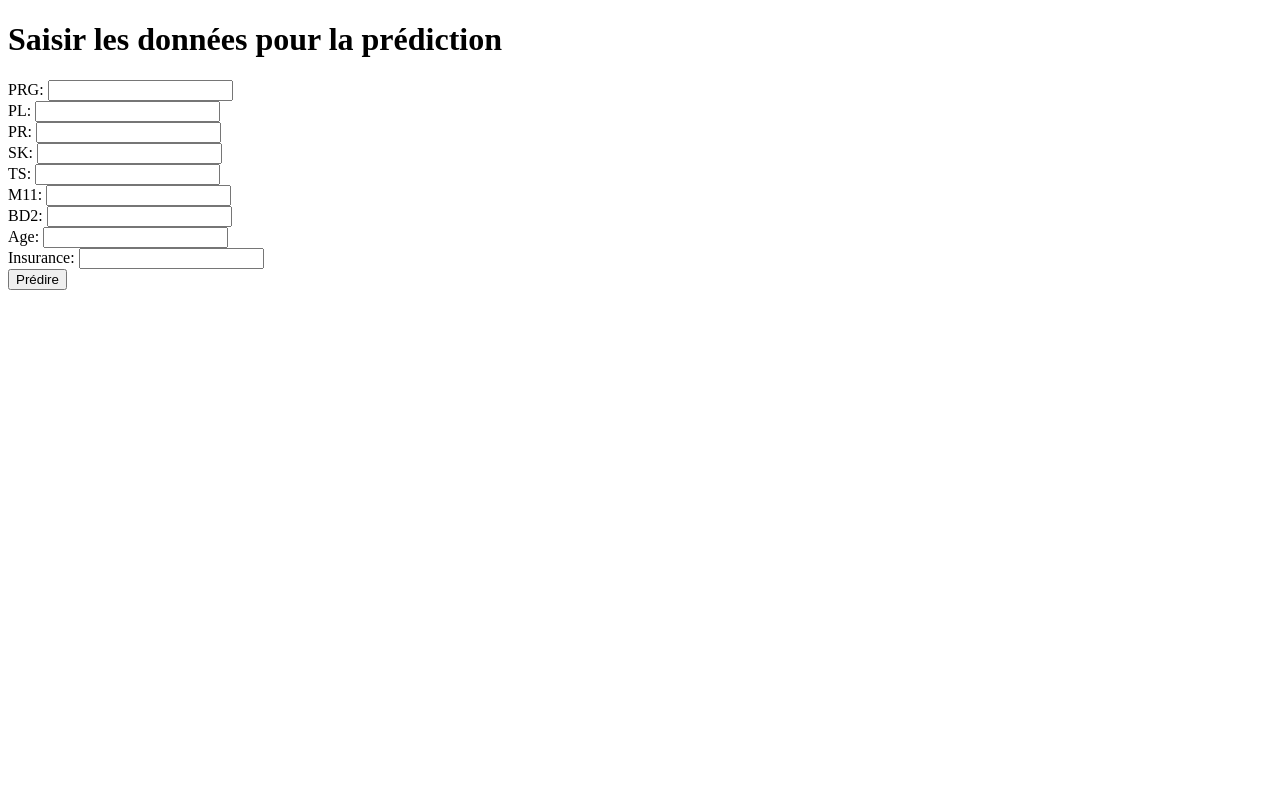
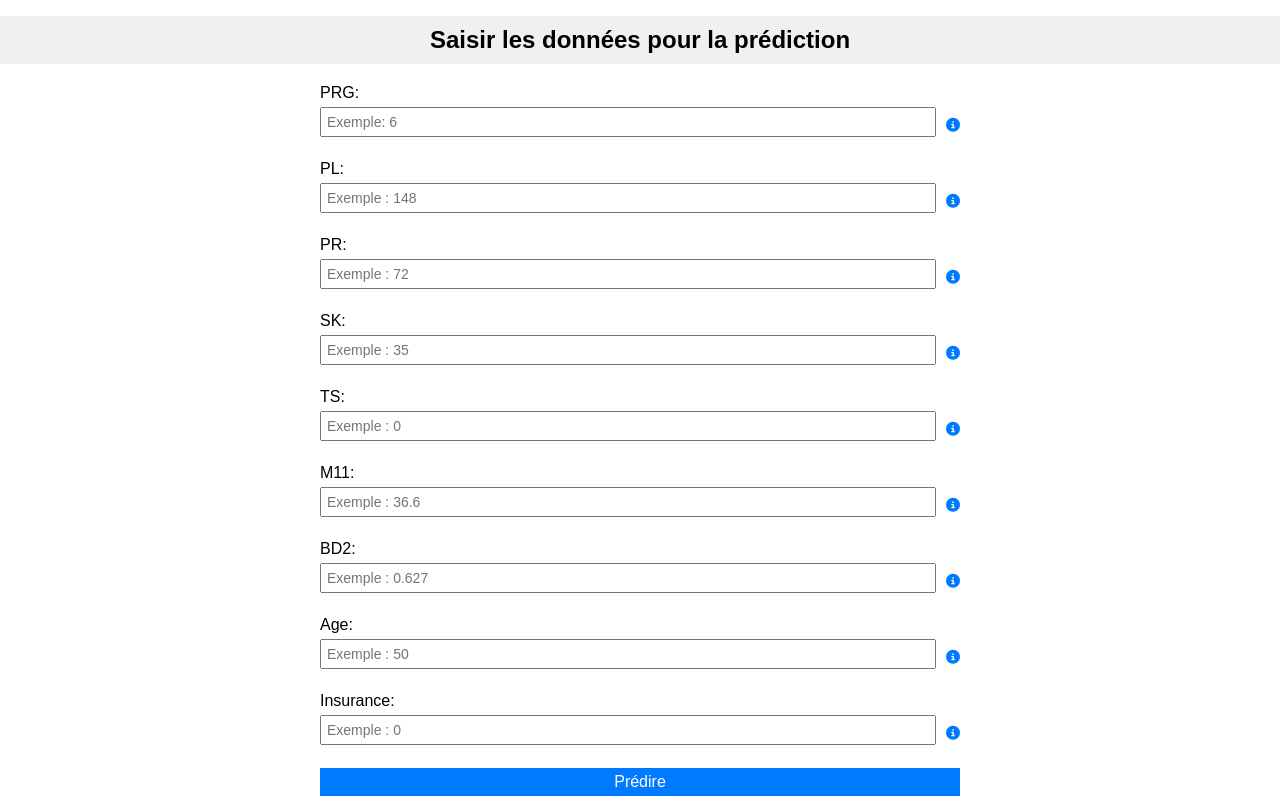
Before and after one commit to ICollaps/Projet_Annuel, a Flask app: page /health in a window 1280 px wide. Before the commit the page ends 290 px from the top, so only its background shows below. Run offline with Flask 3, Linux system fonts and the light colour scheme; parts of the project's set-up code (start-up, migrations or seed data) failed here and were passed over; some libraries are stand-ins or nearby versions.

Commit message:
user input interface improvement

```diff
--- a/app.py
+++ b/app.py
@@ -20,7 +20,7 @@ def submit_form():
 
 @app.route('/health')
 def health():
-    return render_template('form.html')
+    return render_template('user_input.html')
 
 @app.route('/health/predict', methods=['POST'])
 def predict():
--- /dev/null
+++ b/static/style_user_input.css
@@ -0,0 +1,86 @@
+body {
+    font-family: Arial, sans-serif;
+    margin: 0;
+    padding: 0;
+}
+
+.container {
+    width: 100%;
+    max-width: 800px;
+    margin: 0 auto;
+    padding: 20px;
+}
+
+h1 {
+    background-color: #f0f0f0;
+    padding: 10px;
+    text-align: center;
+    font-size: 24px;
+    margin-bottom: 20px;
+}
+
+form {
+    display: flex;
+    flex-direction: column;
+    align-items: center;
+    width: 50%;
+    margin: 0 auto;
+}
+
+label, input, button {
+    margin-bottom: 5px;
+    width: 100%;
+}
+
+input, button {
+    padding: 5px;
+    font-size: 14px;
+}
+
+button {
+    background-color: #007bff;
+    color: white;
+    border: none;
+    cursor: pointer;
+    font-size: 16px;
+}
+
+button:hover {
+    background-color: #0056b3;
+}
+
+.input-wrapper {
+    display: flex;
+    justify-content: space-between;
+    width: 100%;
+    align-items: center;
+}
+
+
+.fas.fa-info-circle {
+    position: relative; /* Ajoutez cette ligne */
+    color: #007bff;
+    font-weight: bold;
+    font-size: 14px;
+    margin-left: 10px;
+    cursor: help;
+}
+
+.tooltip-text {
+    display: none;
+    position: absolute;
+    background-color: #000;
+    color: #fff;
+    font-size: 12px;
+    padding: 5px 10px;
+    border-radius: 4px;
+    left: calc(100% + 10px);
+    top: 50%;
+    transform: translateY(-50%);
+    white-space: nowrap;
+    z-index: 1;
+}
+
+.fas.fa-info-circle:hover .tooltip-text {
+    display: block;
+}
--- a/templates/prediction_result.html
+++ b/templates/prediction_result.html
@@ -3,7 +3,7 @@
   <head>
     <meta charset="utf-8">
     <title>Résultat de la prédiction</title>
-    <link rel="stylesheet" href="/static/style_result.css">
+    <link rel="stylesheet" href="{{ url_for('static', filename='style_result.css') }}">
   </head>
   <body>
     <h1>Résultat de la prédiction</h1>
--- /dev/null
+++ b/templates/user_input.html
@@ -0,0 +1,109 @@
+<!doctype html>
+<html lang="en">
+  <head>
+    <meta charset="utf-8">
+    <title>Prédiction avec FLAML</title>
+    <link rel="stylesheet" href="{{ url_for('static', filename='style_user_input.css') }}">
+    <link rel="stylesheet" href="https://cdnjs.cloudflare.com/ajax/libs/font-awesome/6.1.0/css/all.min.css">
+  </head>
+  <body>
+    <h1>Saisir les données pour la prédiction</h1>
+    <form action="/health/predict" method="post">
+
+      <label for="PRG">PRG:</label>
+      <div class="input-wrapper">
+        <input type="number" name="PRG" placeholder="Exemple: 6" required>
+        <i class="fas fa-info-circle">
+          <span class="tooltip-text">Description de la donnee PRG</span>
+        </i>
+      </div>
+      <br>
+
+
+      <label for="PL">PL:</label>
+      <div class="input-wrapper">
+      <input type="number" name="PL" placeholder="Exemple : 148" required>
+      <i class="fas fa-info-circle">
+        <span class="tooltip-text">Description de la donnee PL</span>
+      </i>
+      </div>
+      <br>
+
+
+
+      <label for="PR">PR:</label>
+      <div class="input-wrapper">
+      <input type="number" name="PR" placeholder="Exemple : 72" required>
+      <i class="fas fa-info-circle">
+        <span class="tooltip-text">Description de la donnee PR</span>
+      </i>
+      </div>
+      <br>
+
+
+      <label for="SK">SK:</label>
+      <div class="input-wrapper">
+      <input type="number" name="SK" placeholder="Exemple : 35" required>
+      <i class="fas fa-info-circle">
+        <span class="tooltip-text">Description de la donnee SK</span>
+      </i>
+      </div>
+      <br>
+
+
+      <label for="TS">TS:</label>
+      <div class="input-wrapper">
+      <input type="number" name="TS" placeholder="Exemple : 0" required>
+      <i class="fas fa-info-circle">
+        <span class="tooltip-text">Description de la donnee TS</span>
+      </i>
+      </div>
+      <br>
+
+
+
+      <label for="M11">M11:</label>
+      <div class="input-wrapper">
+      <input type="number" step="0.1" placeholder="Exemple : 36.6" name="M11" required>
+      <i class="fas fa-info-circle">
+        <span class="tooltip-text">Description de la donnee M11</span>
+      </i>
+      </div>
+      <br>
+
+
+
+      <label for="BD2">BD2:</label>
+      <div class="input-wrapper">
+      <input type="number" step="0.001" placeholder="Exemple : 0.627" name="BD2" required>
+      <i class="fas fa-info-circle">
+        <span class="tooltip-text">Description de la donnee BD2</span>
+      </i>
+      </div>
+      <br>
+
+
+
+      <label for="Age">Age:</label>
+      <div class="input-wrapper">
+      <input type="number" name="Age" placeholder="Exemple : 50" required>
+      <i class="fas fa-info-circle">
+        <span class="tooltip-text">Description de la donnee Age</span>
+      </i>
+      </div>
+      <br>
+
+
+      <label for="Insurance">Insurance:</label>
+      <div class="input-wrapper">
+      <input type="number" name="Insurance" placeholder="Exemple : 0" required>
+      <i class="fas fa-info-circle">
+        <span class="tooltip-text">Description de la donnee Insurance</span>
+      </i>
+      </div>
+      <br>
+
+      <button type="submit">Prédire</button>
+    </form>
+  </body>
+</html>
```
Also changed, not shown: templates/form.html (deleted, +0 -40 lines).
